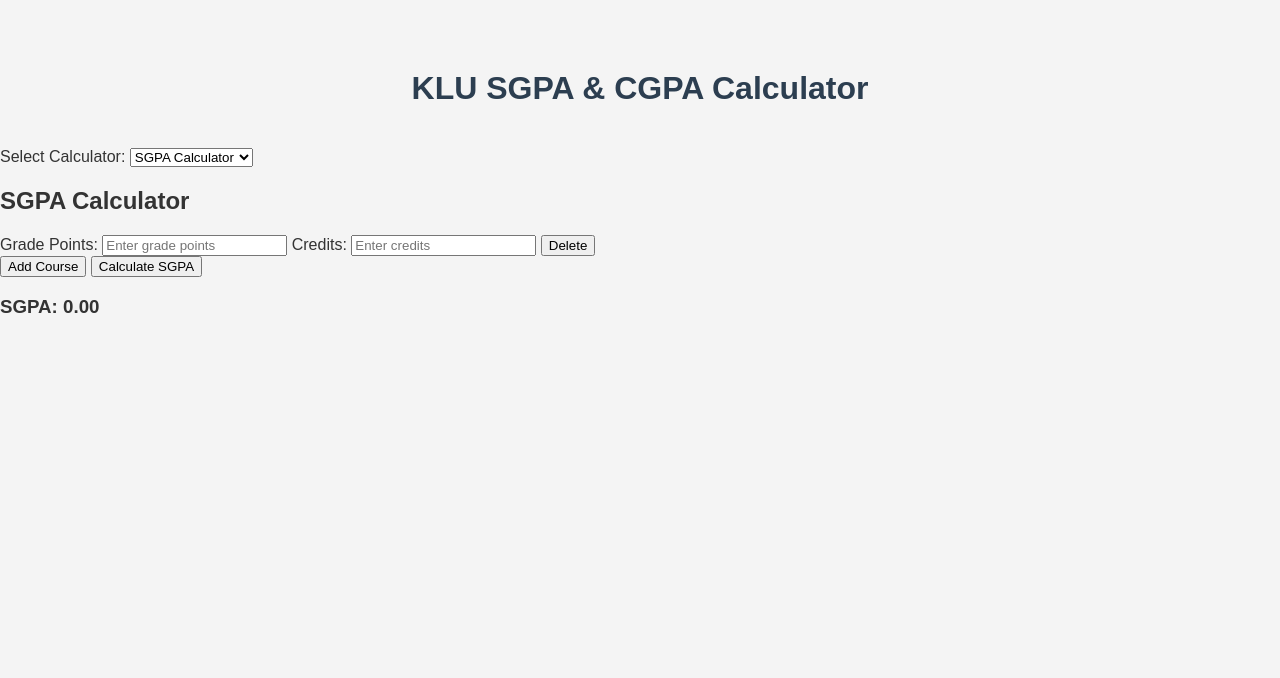
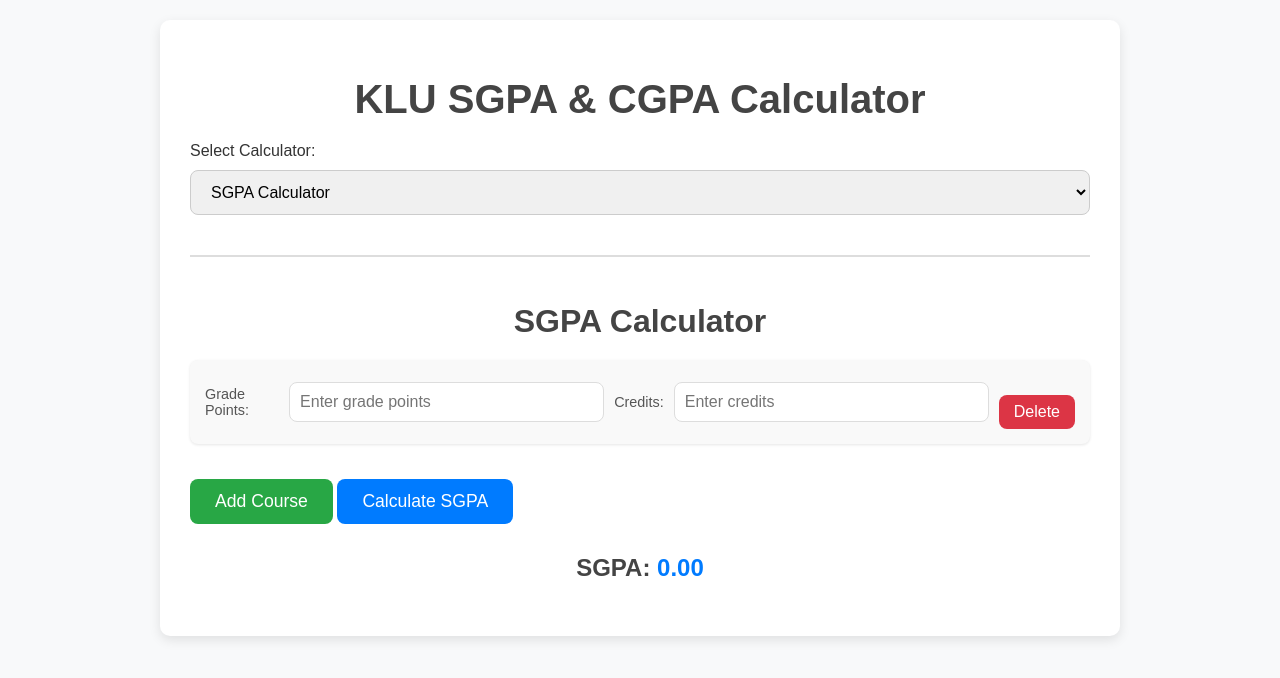
Before and after one commit to isuryaprakashh/gitdeploy, a plain HTML site: page index.html in a window 1280 px wide. Drawn offline with Linux system fonts and the light colour scheme; a script that the page names is missing.

Commit message:
Update web.css

```diff
--- a/web.css
+++ b/web.css
@@ -1,23 +1,155 @@
-/* web.css */
+/* General body styles */
+body {
+  font-family: 'Arial', sans-serif;
+  background-color: #f8f9fa;
+  margin: 0;
+  padding: 20px;
+  color: #333;
+}
 
-body {
-    font-family: Arial, sans-serif;
-    margin: 0;
-    padding: 0;
-    background-color: #f4f4f4;
-    color: #333;
+/* Container styles */
+.container {
+  max-width: 900px;
+  margin: 0 auto;
+  background-color: #fff;
+  padding: 30px;
+  border-radius: 10px;
+  box-shadow: 0 4px 12px rgba(0, 0, 0, 0.1);
+}
+
+h1, h2, h3 {
+  color: #444;
+  text-align: center;
 }
 
 h1 {
-    text-align: center;
-    color: #2c3e50;
-    padding: 20px;
-    margin-top: 50px;
+  font-size: 2.5rem;
+  margin-bottom: 20px;
 }
 
-h6 {
-    text-align: center;
-    color: #7f8c8d;
-    margin-bottom: 50px;
-    font-weight: normal;
+h2 {
+  font-size: 2rem;
+  margin-bottom: 20px;
 }
+
+/* Select dropdown styles */
+select {
+  padding: 12px 16px;
+  width: 100%;
+  margin: 10px 0 20px;
+  border: 1px solid #ccc;
+  border-radius: 8px;
+  font-size: 1rem;
+  background-color: #f0f0f0;
+}
+
+select:focus {
+  border-color: #007bff;
+  outline: none;
+}
+
+/* Calculator section styles */
+.calculator-section {
+  margin-top: 20px;
+  border-top: 2px solid #ddd;
+  padding-top: 20px;
+}
+
+/* Course input field styles */
+.course {
+  display: flex;
+  align-items: center;
+  justify-content: space-between;
+  margin-bottom: 15px;
+  background-color: #f9f9f9;
+  padding: 15px;
+  border-radius: 8px;
+  box-shadow: 0 1px 3px rgba(0, 0, 0, 0.1);
+}
+
+.course label {
+  font-size: 0.9rem;
+  color: #555;
+}
+
+.course input {
+  width: 40%;
+  padding: 10px;
+  font-size: 1rem;
+  border: 1px solid #ddd;
+  border-radius: 8px;
+  margin: 0 10px;
+}
+
+.course input:focus {
+  border-color: #007bff;
+  outline: none;
+}
+
+.delete-course {
+  padding: 8px 15px;
+  background-color: #dc3545;
+  color: #fff;
+  font-size: 1rem;
+  border: none;
+  border-radius: 8px;
+  cursor: pointer;
+  transition: background-color 0.3s ease;
+}
+
+.delete-course:hover {
+  background-color: #c82333;
+}
+
+/* Button styles */
+button {
+  padding: 12px 25px;
+  background-color: #007bff;
+  color: #fff;
+  font-size: 1.1rem;
+  border: none;
+  border-radius: 8px;
+  cursor: pointer;
+  transition: background-color 0.3s ease;
+  margin-top: 20px;
+}
+
+button:hover {
+  background-color: #0056b3;
+}
+
+button:active {
+  background-color: #003f7d;
+}
+
+/* Add Course button */
+#add-course, #add-cgpa-course {
+  background-color: #28a745;
+  margin-top: 15px;
+}
+
+#add-course:hover, #add-cgpa-course:hover {
+  background-color: #218838;
+}
+
+/* SGPA and CGPA result display */
+h3 {
+  font-size: 1.5rem;
+  margin-top: 30px;
+}
+
+h3 span {
+  font-weight: bold;
+  color: #007bff;
+}
+
+/* Responsive design */
+@media (max-width: 768px) {
+  .course input {
+    width: 45%;
+  }
+
+  button {
+    width: 100%;
+  }
+}
```
